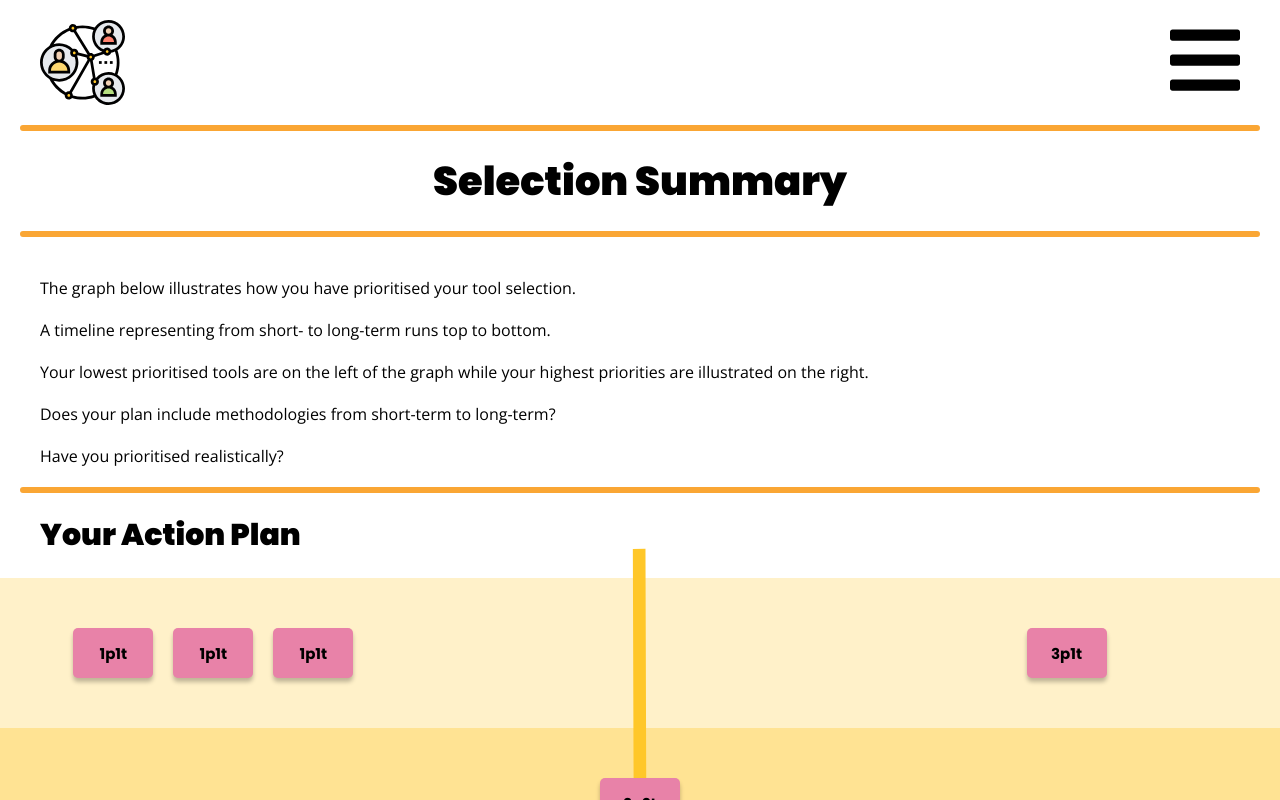
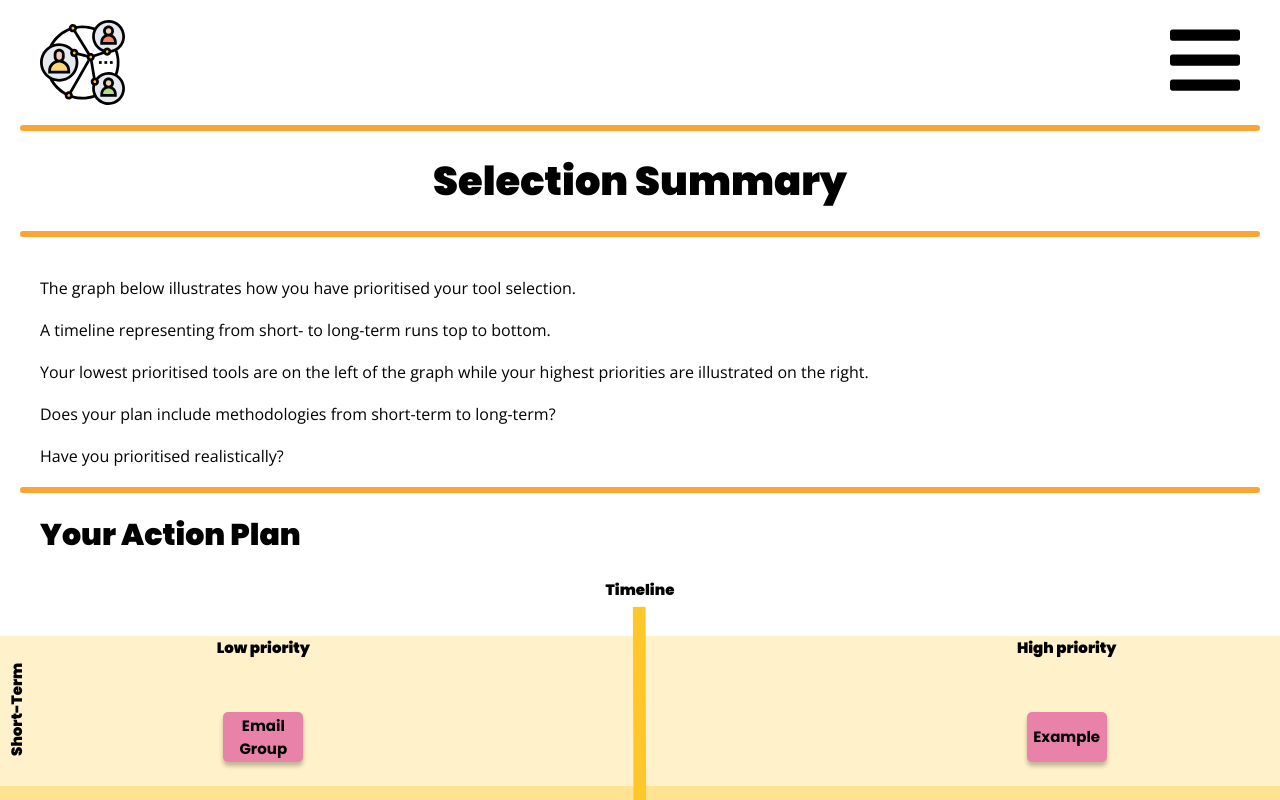
Before and after one commit to founders-programme-2/commons, a React (Create React App) app in the folder client/: page /summary in a window 1280 px wide. Shown: the top 800 px of the page. Built offline with nearby package versions, Linux system fonts and the light colour scheme; what react-router-prop-types would draw is missing.

Commit message:
Add headings to timeline and style appropriately

```diff
--- a/client/src/Component/Timeline/index.js
+++ b/client/src/Component/Timeline/index.js
@@ -6,32 +6,26 @@ import {
   MediumTermDiv,
   LongTermDiv,
   CardContainerDiv,
+  CardContainer,
+  SubtitleTimeline,
+  SubtitlePriority,
+  SubtitleTime,
 } from './index.style';
 import TimelineCard from './TimelineCards';
 
 const exampleData = [
   {
-    cardTitle: '1p1t',
+    cardTitle: 'Email Group',
     priority: 1,
     time: 1,
   },
   {
-    cardTitle: '1p1t',
-    priority: 1,
-    time: 1,
-  },
-  {
-    cardTitle: '1p1t',
-    priority: 1,
-    time: 1,
-  },
-  {
-    cardTitle: '2p2t',
+    cardTitle: 'Network Map',
     priority: 2,
     time: 2,
   },
   {
-    cardTitle: '3p1t',
+    cardTitle: 'Example',
     priority: 3,
     time: 1,
   },
@@ -48,18 +42,28 @@ const Timeline = props => {
   };
   return (
     <div>
+      <SubtitleTimeline>Timeline</SubtitleTimeline>
       <Arrow src={arrowPath} />
       <ShortTermDiv>
-        <CardContainerDiv>{renderElements(1, 1)}</CardContainerDiv>
+        <SubtitleTime>Short-Term</SubtitleTime>
+        <CardContainerDiv>
+          <SubtitlePriority>Low priority</SubtitlePriority>
+          {renderElements(1, 1)}
+        </CardContainerDiv>
         <CardContainerDiv>{renderElements(2, 1)}</CardContainerDiv>
-        <CardContainerDiv>{renderElements(3, 1)}</CardContainerDiv>
+        <CardContainerDiv>
+          <SubtitlePriority>High priority</SubtitlePriority>
+          {renderElements(3, 1)}
+        </CardContainerDiv>
       </ShortTermDiv>
       <MediumTermDiv>
+        <SubtitleTime>Med-Term</SubtitleTime>
         <CardContainerDiv>{renderElements(1, 2)}</CardContainerDiv>
         <CardContainerDiv>{renderElements(2, 2)}</CardContainerDiv>
         <CardContainerDiv>{renderElements(3, 2)}</CardContainerDiv>
       </MediumTermDiv>
       <LongTermDiv>
+        <SubtitleTime>Long-Term</SubtitleTime>
         <CardContainerDiv>{renderElements(1, 3)}</CardContainerDiv>
         <CardContainerDiv>{renderElements(2, 3)}</CardContainerDiv>
         <CardContainerDiv>{renderElements(3, 3)}</CardContainerDiv>
--- a/client/src/Component/Timeline/index.style.js
+++ b/client/src/Component/Timeline/index.style.js
@@ -11,7 +11,7 @@ export const Arrow = styled.img`
   right: 0;
 `;
 
-export const ShortTermDiv = styled.div`
+export const TermDiv = styled.div`
   background-color: rgba(255, 199, 41, 0.25);
   min-height: 15rem;
   width: 100vw;
@@ -20,11 +20,15 @@ export const ShortTermDiv = styled.div`
   flex-direction: row;
 `;
 
-export const MediumTermDiv = styled(ShortTermDiv)`
+export const ShortTermDiv = styled(TermDiv)`
+  padding-top: 2rem;
+`;
+
+export const MediumTermDiv = styled(TermDiv)`
   background-color: rgba(255, 199, 41, 0.5);
 `;
 
-export const LongTermDiv = styled(ShortTermDiv)`
+export const LongTermDiv = styled(TermDiv)`
   background-color: rgba(255, 199, 41, 0.75);
 `;
 
@@ -37,3 +41,42 @@ export const CardContainerDiv = styled.div`
   align-items: center;
   flex-wrap: wrap;
 `;
+
+export const CardContainer = styled.div`
+  display: flex;
+  flex-direction: row;
+  justify-content: center;
+  align-items: center;
+  flex-wrap: wrap;
+`;
+
+export const Subtitle = styled.h3`
+  font-family: Poppins;
+  font-weight: 800;
+  font-size: 1.5rem;
+  text-align: center;
+`;
+
+export const SubtitleTimeline = styled(Subtitle)`
+  margin: 0 0 3.5rem 0;
+`;
+
+export const SubtitlePriority = styled(Subtitle)`
+  margin-top: -2rem;
+  width: 100%;
+  align-self: flex-start;
+`;
+
+export const SubtitleTime = styled(Subtitle)`
+  -webkit-transform: rotate(270deg);
+  -moz-transform: rotate(270deg);
+  -o-transform: rotate(270deg);
+  -ms-transform: rotate(270deg);
+  transform: rotate(270deg);
+  white-space: nowrap;
+  display: block;
+  height: 2rem;
+  width: 7rem;
+  margin-left: -2rem;
+  align-self: center;
+`;
```
